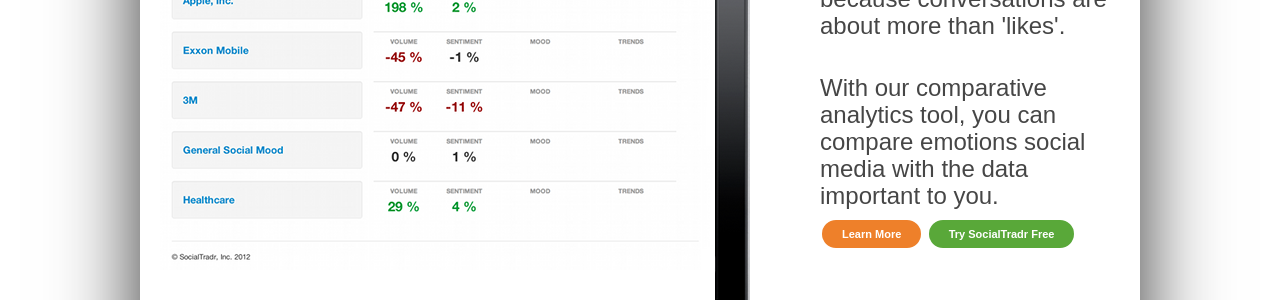
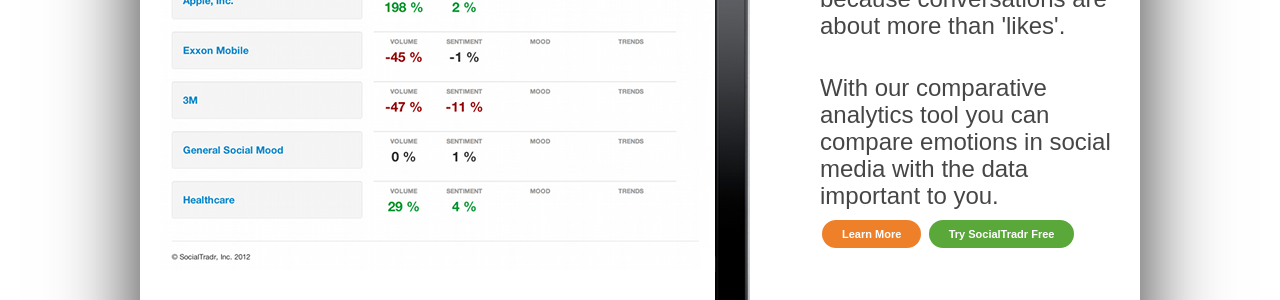
Before and after one commit to socialtradr/socialtradr.github.com, a Jekyll site: the page built from index.html, in a window 1280 px wide. Shown: the part 286-586 px from the top of the page. Built offline with Jekyll 4.4.1, drawn with Linux system fonts in a browser that asks for light colours; nearby versions of some CDN libraries; Markdown is read by kramdown in place of the engine named in the settings.

Commit message:
I accidentally a word

```diff
--- a/index.html
+++ b/index.html
@@ -14,9 +14,9 @@
 		<div style="margin-top: 50px;">&nbsp;</div>
 		<h2>SocialTradr brings emotional intelligence to social media analytics, because conversations are about more than 'likes'. </h2>
         <br/>
-        <h2>With our comparative analytics tool, you can compare emotions social media with the data important to you.</h2>
-		<a href="#" class="button round big orange">Learn More</a>
-		<a href="#" class="button round big green">Try SocialTradr Free</a>
+        <h2>With our comparative analytics tool you can compare emotions in social media with the data important to you.</h2>
+		<a href="/product/" class="button round big orange">Learn More</a>
+		<a href="http://app.socialtradr.org/sign_up" class="button round big green">Try SocialTradr Free</a>
 
 	</div>
 
```
